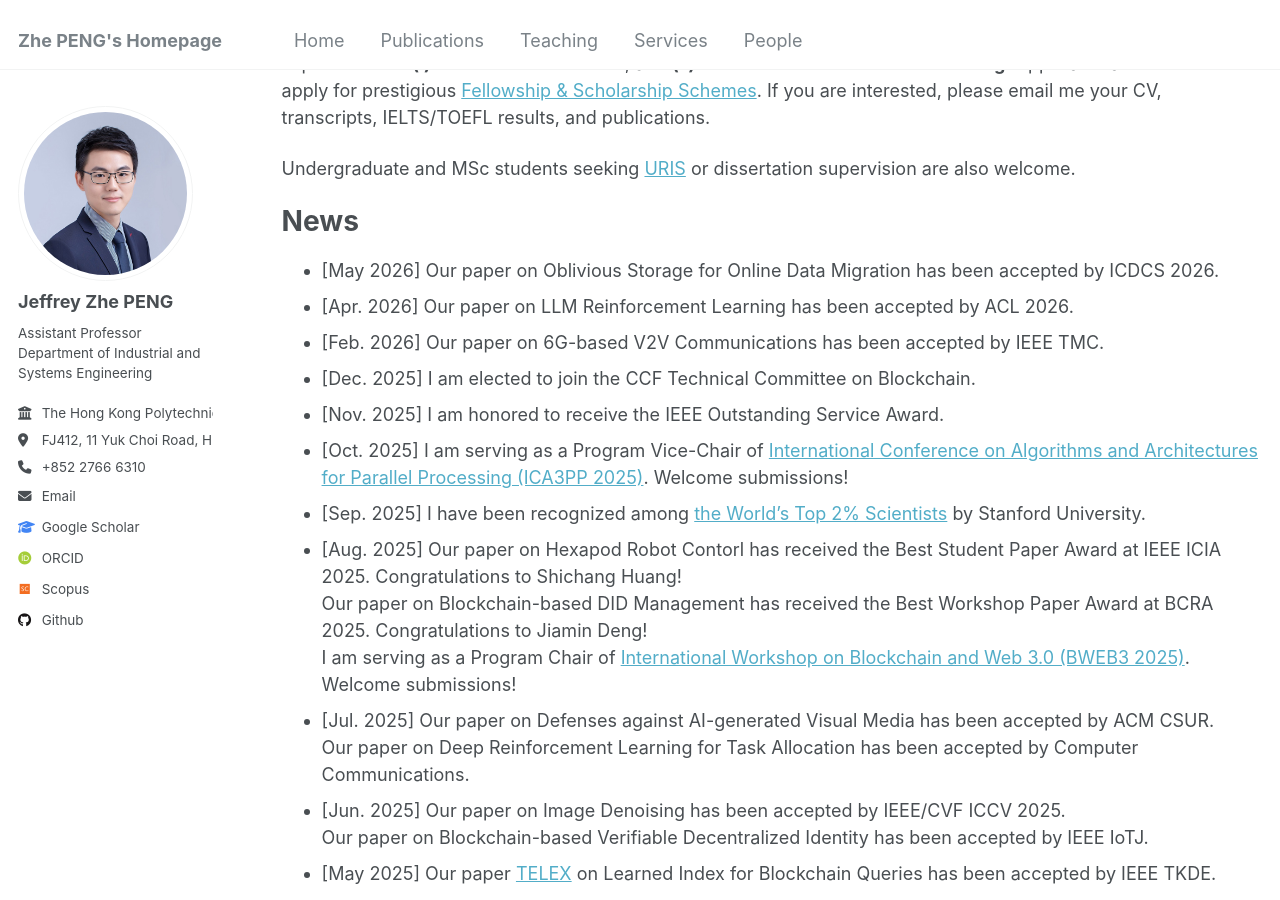
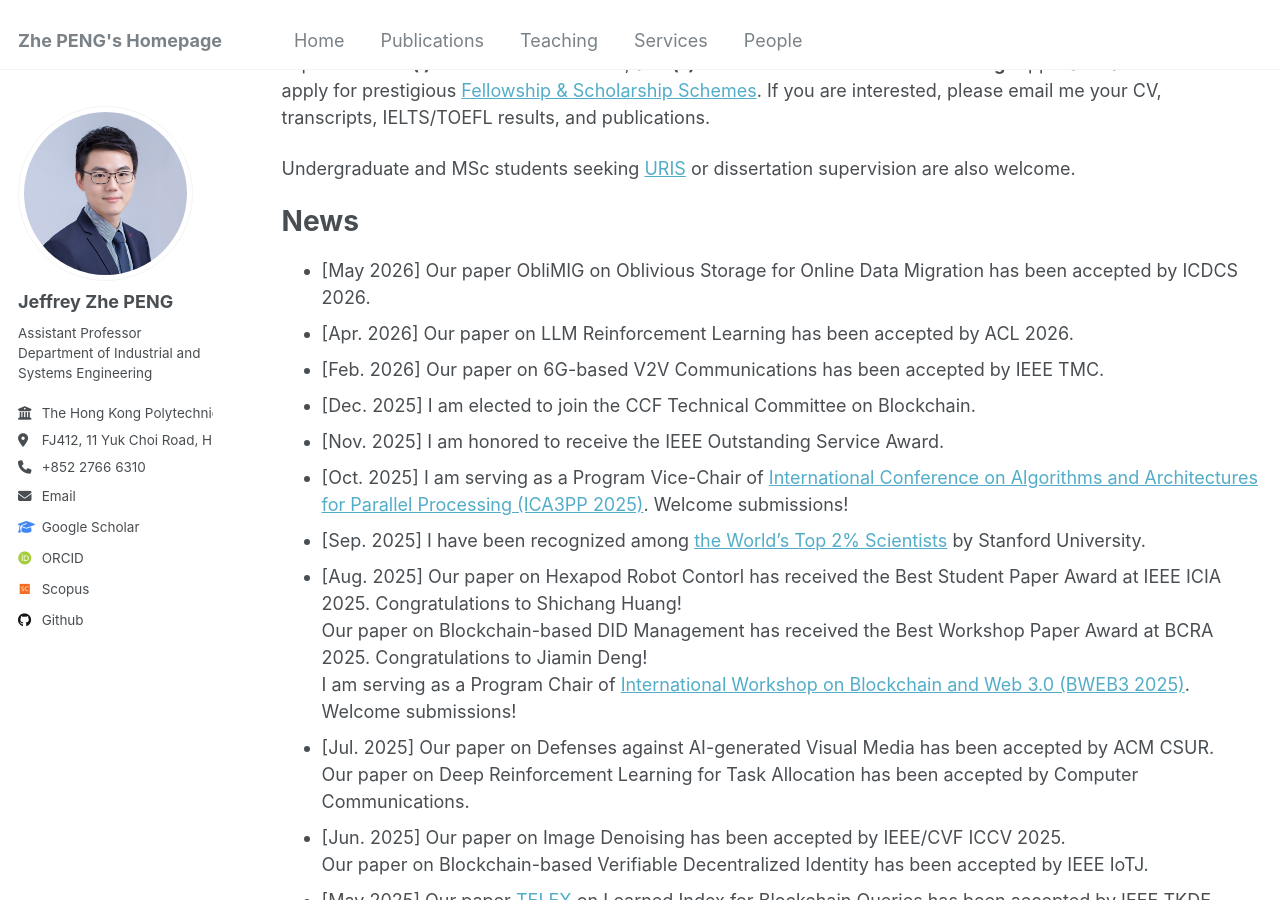
Before and after one commit to PENG-Zhe/peng-zhe.github.io, a Jekyll site: the page built from _pages/about.md, in a window 1280 px wide and 900 px high, scrolled down 652 px. Built offline with Jekyll 4.4.1, drawn with Linux system fonts in a browser that asks for light colours; some web fonts are replaced.

Commit message:
Update about.md

```diff
--- a/_pages/about.md
+++ b/_pages/about.md
@@ -26,7 +26,7 @@ Undergraduate and MSc students seeking [URIS](https://www.polyu.edu.hk/gs/ug-res
 
 # News
 <!-- -->
-- [May 2026] Our paper on Oblivious Storage for Online Data Migration has been accepted by ICDCS 2026.
+- [May 2026] Our paper ObliMIG on Oblivious Storage for Online Data Migration has been accepted by ICDCS 2026.
 - [Apr. 2026] Our paper on LLM Reinforcement Learning has been accepted by ACL 2026.
 - [Feb. 2026] Our paper on 6G-based V2V Communications has been accepted by IEEE TMC.
 - [Dec. 2025] I am elected to join the CCF Technical Committee on Blockchain.
```
